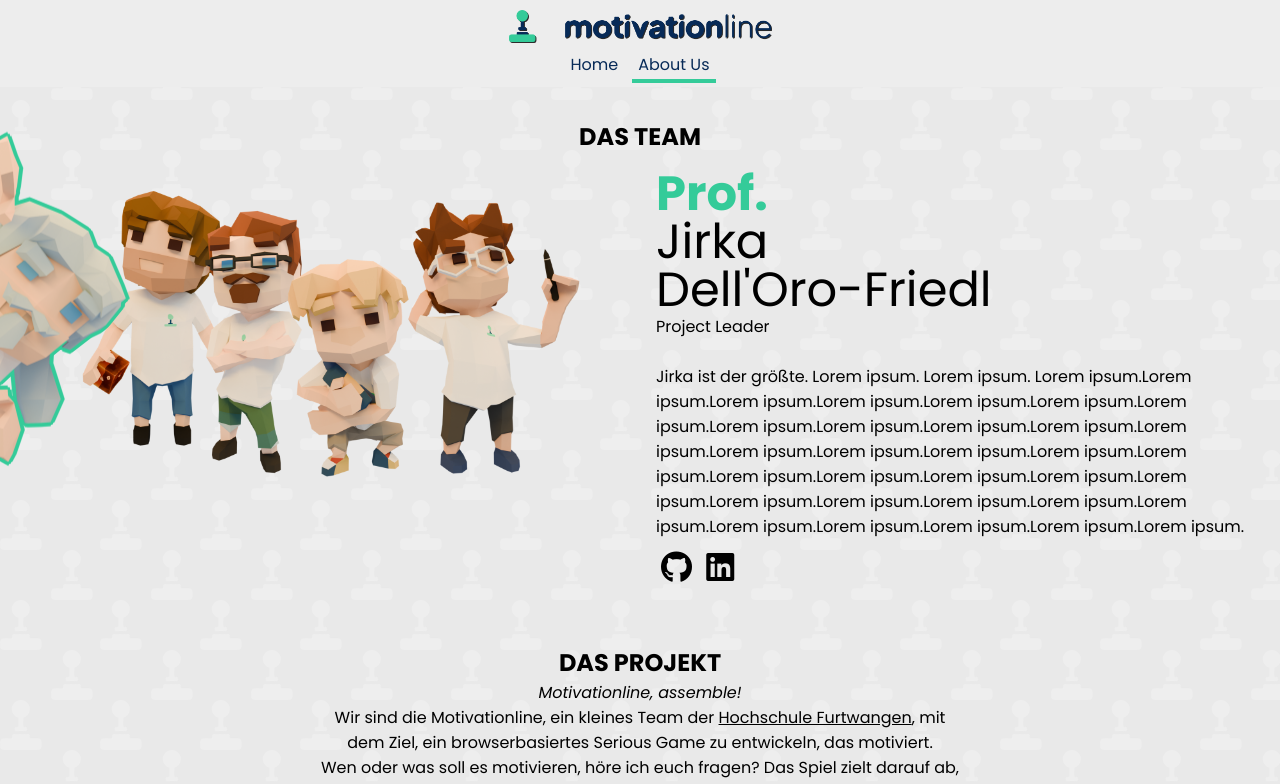
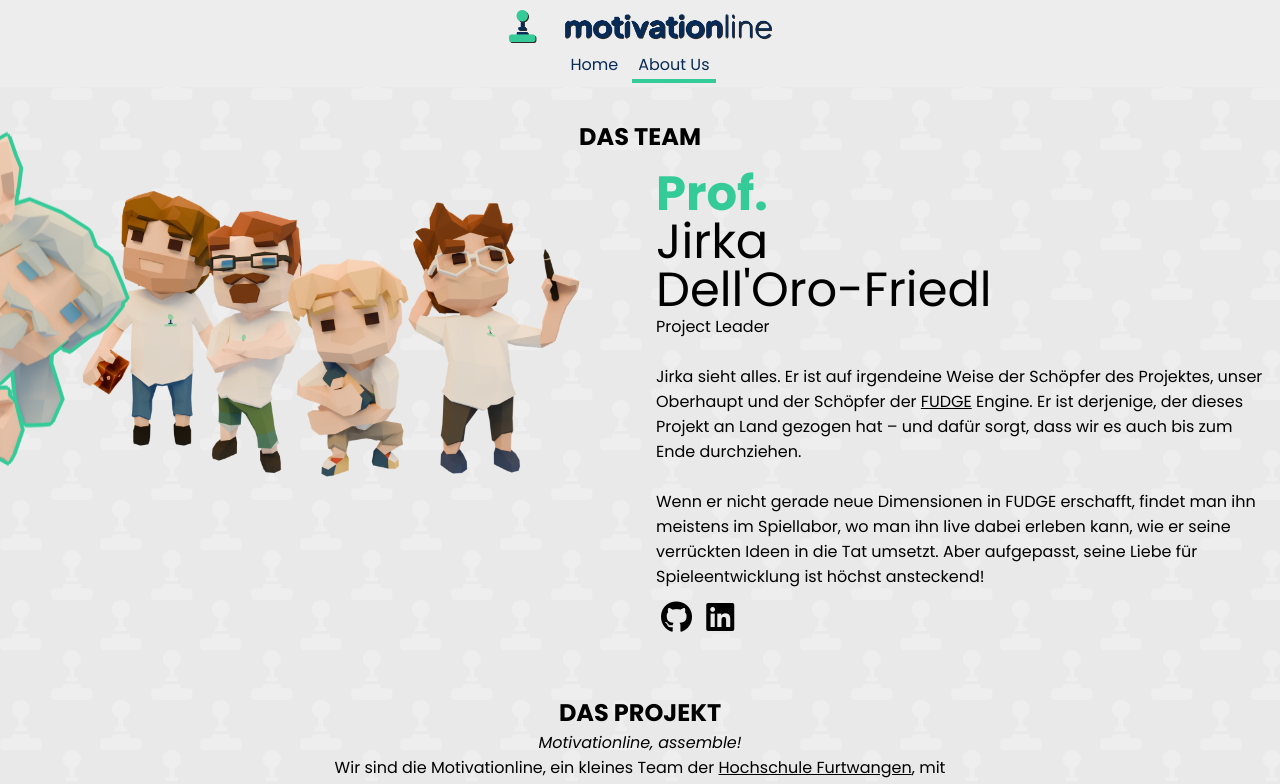
Before and after one commit to Motivationline/motivationline.github.io, a plain HTML site: page about/index.html in a window 1280 px wide. Both pictures are taken after a click on the element 65 px from the left and 306 px from the top of the page. Shown: the top 784 px of the page. Drawn offline with Linux system fonts and the light colour scheme.

Commit message:
jirka text

```diff
--- a/about/index.html
+++ b/about/index.html
@@ -158,11 +158,13 @@
                         <span class="name"><span>Prof.</span><span>Jirka</span><span>Dell'Oro-Friedl</span></span>
                         <span class="role">
                             Project Leader <br> <br>
-                            Jirka ist der größte. Lorem ipsum. Lorem ipsum. Lorem ipsum.Lorem ipsum.Lorem ipsum.Lorem
-                            ipsum.Lorem ipsum.Lorem ipsum.Lorem ipsum.Lorem ipsum.Lorem ipsum.Lorem ipsum.Lorem
-                            ipsum.Lorem ipsum.Lorem ipsum.Lorem ipsum.Lorem ipsum.Lorem ipsum.Lorem ipsum.Lorem
-                            ipsum.Lorem ipsum.Lorem ipsum.Lorem ipsum.Lorem ipsum.Lorem ipsum.Lorem ipsum.Lorem
-                            ipsum.Lorem ipsum.Lorem ipsum.Lorem ipsum.Lorem ipsum.Lorem ipsum.Lorem ipsum.Lorem ipsum.
+                            Jirka sieht alles. Er ist auf irgendeine Weise der Schöpfer des Projektes, unser Oberhaupt
+                            und der Schöpfer der <a class="link" href="https://hs-furtwangen.github.io/FUDGE/"
+                                target="_blank">FUDGE</a> Engine. Er ist derjenige, der dieses Projekt an Land gezogen
+                            hat – und dafür sorgt, dass wir es auch bis zum Ende durchziehen.<br> <br>
+                            Wenn er nicht gerade neue Dimensionen in FUDGE erschafft, findet man ihn meistens im
+                            Spiellabor, wo man ihn live dabei erleben kann, wie er seine verrückten Ideen in die Tat
+                            umsetzt. Aber aufgepasst, seine Liebe für Spieleentwicklung ist höchst ansteckend!
                         </span>
                         <div class="socials">
                             <a class="sociallogo" href="https://github.com/JirkaDellOro" target="_blank"
```
